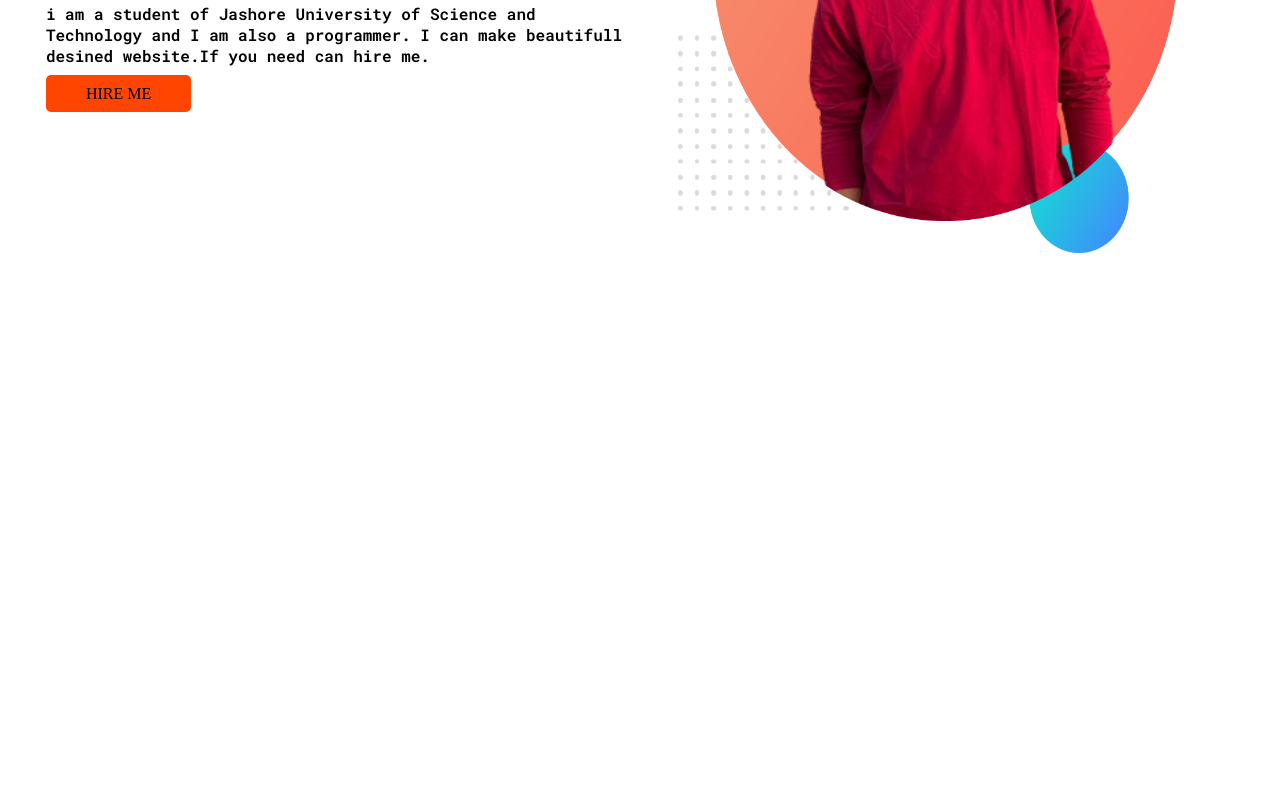
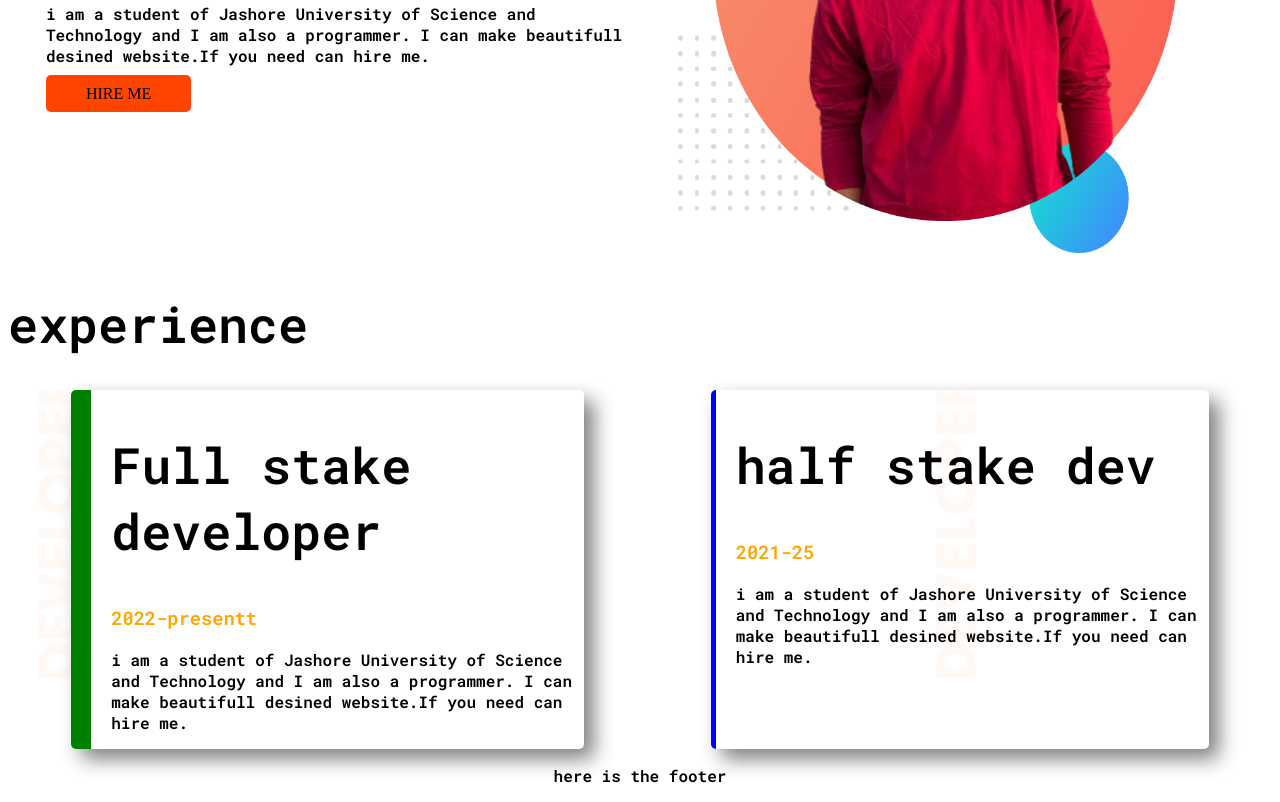
Before and after one commit to tafsirhasangit/developer-portfolio, a plain HTML site: page index.html in a window 1280 px wide. Shown: the part 305-1107 px from the top of the page. Before the commit the page ends 800 px from the top, so only its background shows below. Drawn offline with Linux system fonts and the light colour scheme.

Commit message:
finally done

```diff
--- a/index.html
+++ b/index.html
@@ -30,5 +30,29 @@
 
         </div>
     </section>
+    <h1>
+        experience
+    </h1>
+    <section class="experience-area">
+
+        <div id="full-stake-developer" class="experience-item">
+            <h1>Full stake developer</h1>
+            <h3 class="orange-color">2022-presentt</h3>
+            <p>
+                i am a student of Jashore University of Science and Technology and I am also a programmer. I can make
+                beautifull desined website.If you need can hire me.
+            </p>
+        </div>
+        <div id="baby-web-developer" class="experience-item">
+            <h1>half stake dev</h1>
+            <h3 class="orange-color">2021-25</h3>
+            <p>i am a student of Jashore University of Science and Technology and I am also a programmer. I can make
+                beautifull desined website.If you need can hire me.</p>
+        </div>
+    </section>
+
 
 </body>
+<footer>
+    <p>here is the footer</p>
+</footer>
--- a/style.css
+++ b/style.css
@@ -39,3 +39,32 @@ section {
     height: 10px;
     width: 10px;
 }
+
+.experience-area {
+    background-image: url(images/top-banner.png);
+    background-position: left;
+}
+
+.experience-item {
+    width: 40%;
+    margin-left: 5%;
+    margin-right: 5%;
+    padding-left: 20px;
+    border-radius: 5px;
+    box-shadow: 10px 10px 20px gray;
+
+}
+
+#full-stake-developer {
+    border-left: 20px solid green;
+
+}
+
+#baby-web-developer {
+    border-left: 5px solid blue;
+
+}
+
+footer p {
+    text-align: center;
+}
```
